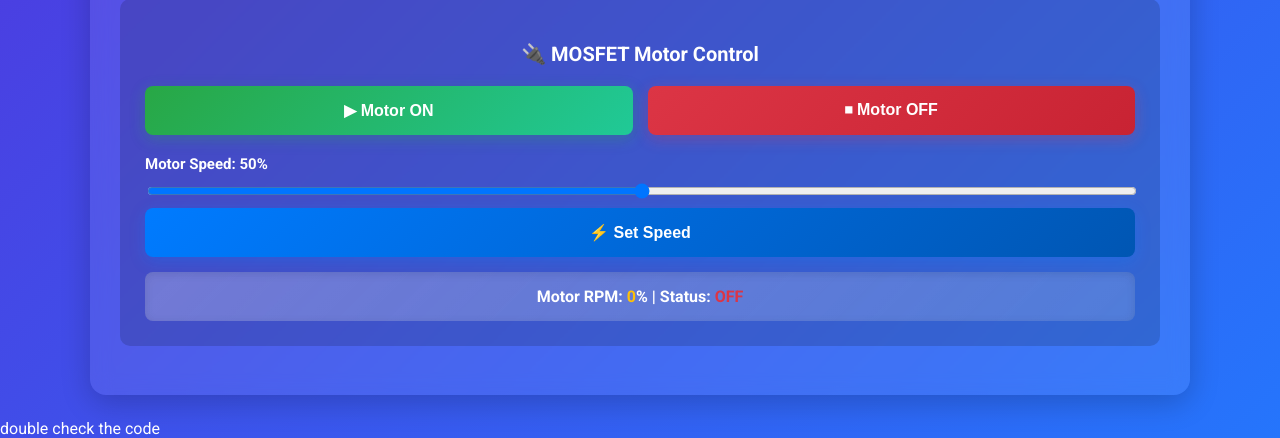
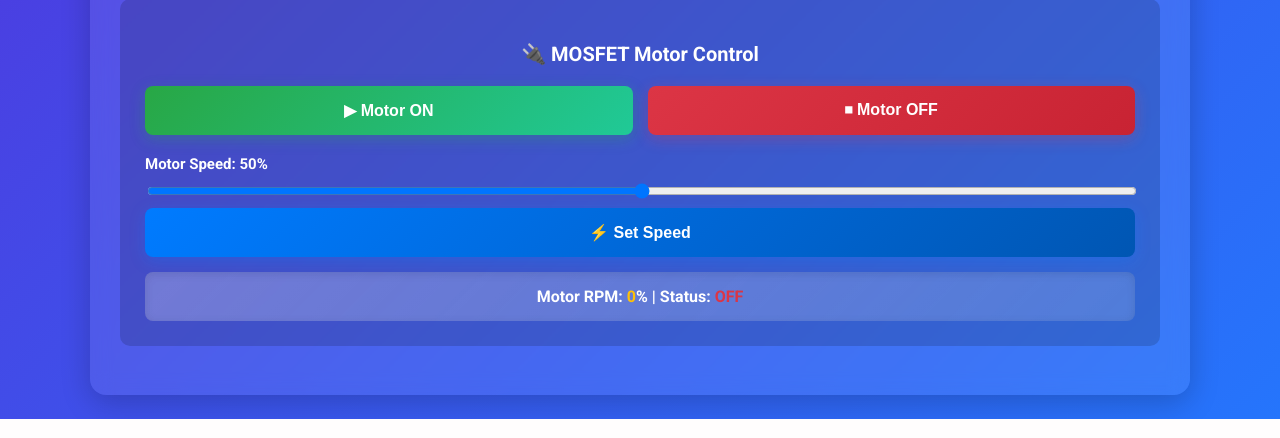
Before and after one commit to hjdavid0643-del/smart_fish_feeder_web, a Flask app: page /dashboard in a window 1280 px wide. Shown: the part 1489-1927 px from the top of the page. Run offline with Flask 3, Linux system fonts and the light colour scheme; the visitor is signed in with stand-in values (Sample User, id 1); data that the repository does not hold is empty.

Commit message:
Update dashboard.html

```diff
--- a/templates/dashboard.html
+++ b/templates/dashboard.html
@@ -711,5 +711,3 @@
 </script>
 </body>
 </html>
-
-double check the code
```
